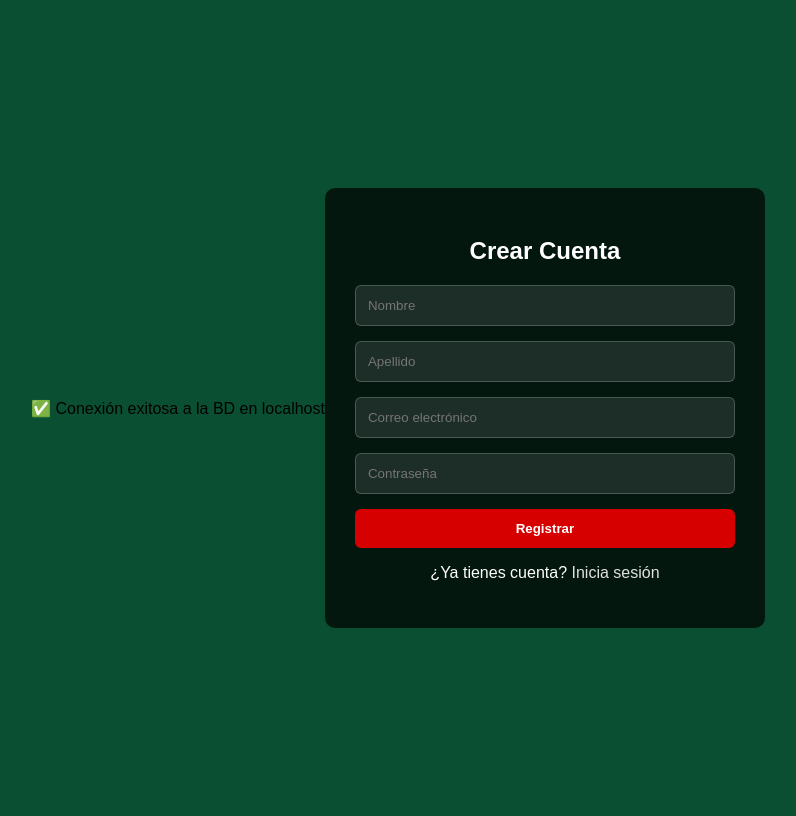
After one commit to CarlosBG-2004/TALLER_DE_PROYECTOS_2, a PHP site: page /register.php in a window 1280 px wide. The commit adds this page. Shown: the whole page, without its empty margins (242-1038 px from the left). Run offline with PHP 8.4, Linux system fonts and the light colour scheme.

Commit message:
Add files via upload

```diff
--- /dev/null
+++ b/PHP RAP TRAVEL/views/register.php
@@ -0,0 +1,79 @@
+<?php
+session_start();
+require_once('../config/db_config.php'); // Conexión a la DB
+
+if ($_SERVER["REQUEST_METHOD"] == "POST") {
+    $nombre = $_POST['nombre'];
+    $apellido = $_POST['apellido'];
+    $correo = $_POST['correo'];
+    $contrasena = $_POST['contrasena'];
+
+    // Rol por defecto: 2 (Ventas, por ejemplo). Asegúrate de tener un registro en la tabla roles con id=2
+    $rol_id = 2;
+
+    // Verificar si el correo ya existe
+    $stmt = $pdo->prepare("SELECT * FROM usuarios WHERE correo = :correo");
+    $stmt->execute(['correo' => $correo]);
+
+    if ($stmt->rowCount() > 0) {
+        $error = "❌ Este correo ya está registrado.";
+    } else {
+        // Encriptar la contraseña
+        $hash = password_hash($contrasena, PASSWORD_DEFAULT);
+
+        // Insertar el usuario
+        $stmt = $pdo->prepare("
+            INSERT INTO usuarios (nombre, apellido, correo, contrasena_hash, rol_id)
+            VALUES (:nombre, :apellido, :correo, :hash, :rol_id)
+        ");
+        $stmt->execute([
+            'nombre' => $nombre,
+            'apellido' => $apellido,
+            'correo' => $correo,
+            'hash' => $hash,
+            'rol_id' => $rol_id
+        ]);
+
+        // Redirigir al login después de registrarse
+        header('Location: login.php');
+        exit;
+    }
+}
+?>
+
+<!DOCTYPE html>
+<html lang="es">
+<head>
+    <meta charset="UTF-8">
+    <meta name="viewport" content="width=device-width, initial-scale=1.0">
+    <title>Crear Cuenta | Rap Travel</title>
+    <style>
+        body { font-family: Arial, sans-serif; background: #0A4F32; display: flex; justify-content: center; align-items: center; height: 100vh; }
+        .box { background: rgba(0,0,0,0.7); padding: 30px; border-radius: 10px; color: white; width: 100%; max-width: 380px; }
+        h2 { text-align: center; margin-bottom: 20px; }
+        input { width: 100%; padding: 12px; margin-bottom: 15px; border-radius: 6px; border: 1px solid rgba(255,255,255,0.2); background: rgba(255,255,255,0.1); color: white; }
+        button { width: 100%; padding: 12px; background: #D60000; border: none; border-radius: 6px; font-weight: bold; cursor: pointer; color: white; }
+        button:hover { background: #B80000; }
+        p.error { color: #ff4d4d; font-weight: bold; text-align: center; }
+        .link-login { text-align: center; margin-top: 15px; }
+        .link-login a { color: #E0E0E0; text-decoration: none; }
+        .link-login a:hover { color: #D60000; text-decoration: underline; }
+    </style>
+</head>
+<body>
+    <div class="box">
+        <h2>Crear Cuenta</h2>
+        <?php if(isset($error)) echo "<p class='error'>$error</p>"; ?>
+        <form method="POST" action="register.php">
+            <input type="text" name="nombre" placeholder="Nombre" required>
+            <input type="text" name="apellido" placeholder="Apellido" required>
+            <input type="email" name="correo" placeholder="Correo electrónico" required>
+            <input type="password" name="contrasena" placeholder="Contraseña" required>
+            <button type="submit">Registrar</button>
+        </form>
+        <div class="link-login">
+            <p>¿Ya tienes cuenta? <a href="login.php">Inicia sesión</a></p>
+        </div>
+    </div>
+</body>
+</html>
```
Also changed, not shown: PHP RAP TRAVEL/views/index.php (+26 -7 lines), PHP RAP TRAVEL/views/login.php (+10 -9 lines), PHP RAP TRAVEL/views/login_simulado.php (added, +13 -0 lines).
